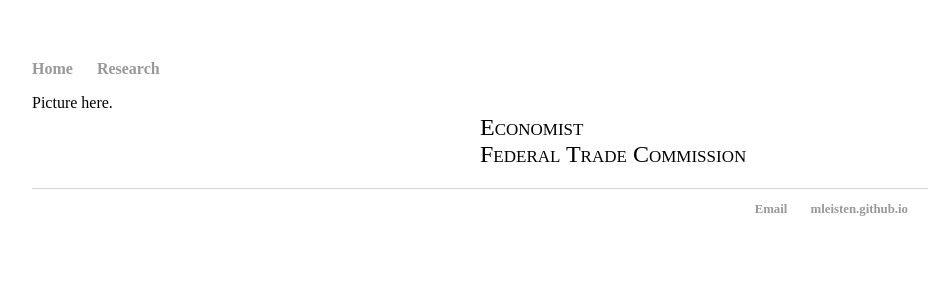
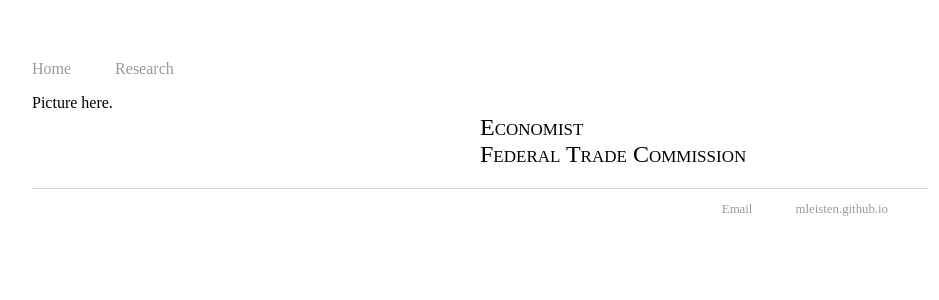
Before and after one commit to mleisten/mleisten.github.io, a Jekyll site: the page built from index.html, in a window 1280 px wide. Shown: the top 300 px of the page, without its empty margins (160-1099 px from the left). Built offline with Jekyll 4.4.1, drawn with Linux system fonts in a browser that asks for light colours.

Commit message:
Update main.css

```diff
--- a/css/main.css
+++ b/css/main.css
@@ -6,11 +6,11 @@
     font-family:'Times New Roman', 'Times', 'Serif';
     padding: 0px;
     list-style: none;
-    font-weight: bold;
+    font-weight: normal;
 }
 nav ul li, footer ul li {
     display: inline;
-    margin-right: 20px;
+    margin-right: 40px;
 }
 footer ul {
     float: right;
```
